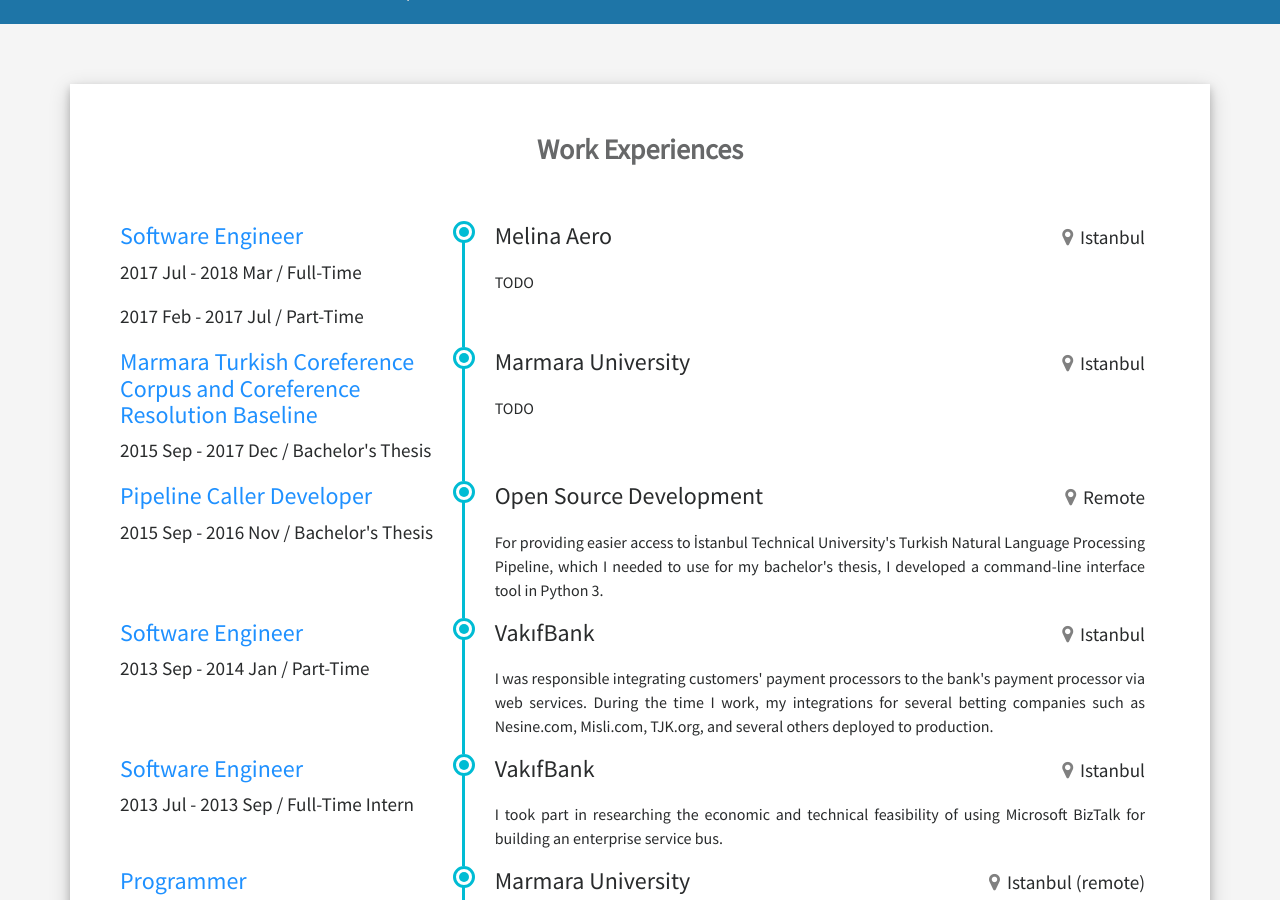
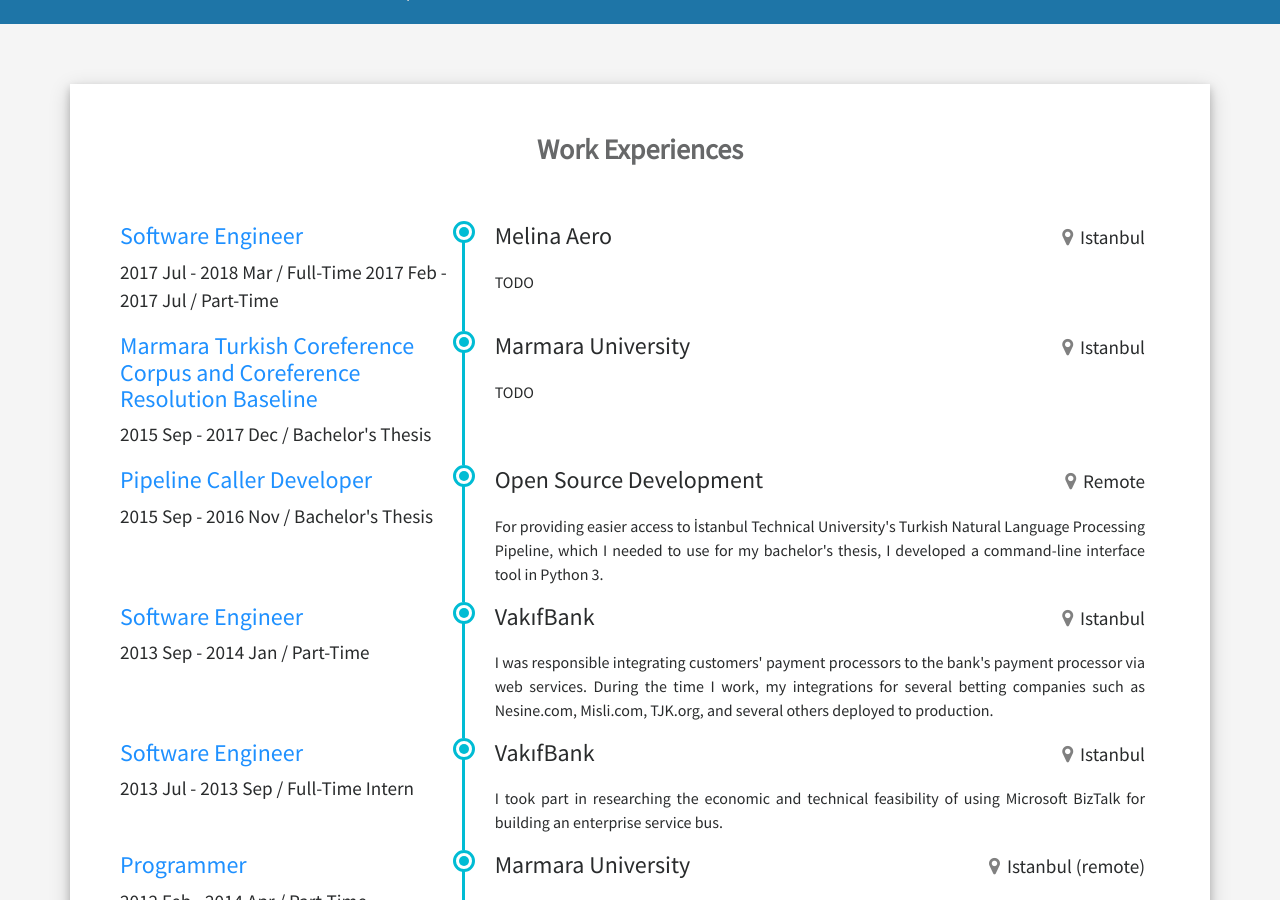
Before and after one commit to ferittuncer/ferittuncer.github.io, a Jekyll site: the page built from index.html, in a window 1280 px wide and 900 px high, scrolled down 745 px. Built offline with Jekyll 4.4.1, drawn with Linux system fonts in a browser that asks for light colours; a style sheet for code colours, icons or effects is not loaded.

Commit message:
Update experiences.html

```diff
--- a/_includes/experiences.html
+++ b/_includes/experiences.html
@@ -5,8 +5,7 @@
         <div class="row">
             <div class="col-md-4 text-left">
                 <h4 class="experience-title" >{{ experience.title }}</h4>
-                <p class="experience-period" >{{ experience.period }}</p>
-                <p class="experience-period" >{{ experience.period-secondary }}</p>
+                <p class="experience-period" >{{ experience.period }}  {{ experience.period-secondary }}</p>
 
 
             </div>
```
